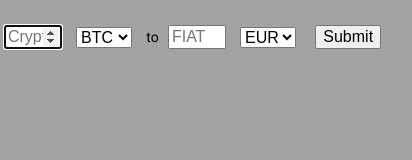
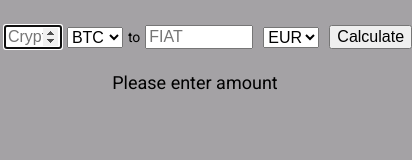
Before and after one commit to Unrealas/Crypto-Calc-Api, a plain HTML site: page index.html in a window 390 px wide. Shown: the whole page, 412 px wide, since content can reach past the window. Drawn offline with Linux system fonts and the light colour scheme; a web font is replaced by a local one.

Commit message:
added fiat to crypto calc

```diff
--- a/css/style.css
+++ b/css/style.css
@@ -34,6 +34,11 @@ body {
     font-size: 26px;
     width: 100px;
 }
+.fiat {
+    font-size: 26px;
+    width: 100px;
+    margin: 0 5px;
+}
 @media (max-width: 600px) {
     .inputs{
         width: 98%;
@@ -47,7 +52,10 @@ body {
     .amount{
         width: 50px;
     }
-    .crypto, .currency, .submit, .amount {
+    .fiat{
+        width: 100px;
+    }
+    .crypto, .currency, .submit, .amount, .fiat{
         font-size: 16px;
     }
 }
--- a/index.html
+++ b/index.html
@@ -35,13 +35,13 @@
         <option value="Litecoin">LTC</option>
     </select>
     <div class="to">to</div>
-    <input class="amount" type="number" placeholder="FIAT">
+    <input class="fiat" type="number" placeholder="FIAT">
     <select class="currency">
         <option value="EUR">EUR</option>
         <option value="USD">USD</option>
     </select>
 
-    <button class="submit">Submit</button>
+    <button class="submit">Calculate</button>
 
 </div>
 
--- a/script.js
+++ b/script.js
@@ -4,10 +4,12 @@ const DOMelements = {
     submit: document.querySelector('.submit'),
     result: document.querySelector('.result'),
     amount: document.querySelector('.amount'),
+    fiat: document.querySelector('.fiat'),
 };
 DOMelements.amount.focus();
-
-
+DOMelements.result.textContent = "Please enter amount";
+DOMelements.amount.value='';
+DOMelements.fiat.value='';
 
 DOMelements.submit.addEventListener('click', function () {
     var url = `https://api.coinmarketcap.com/v1/ticker/${DOMelements.crypto.value}/?convert=${DOMelements.currency.value}`;
@@ -18,9 +20,11 @@ DOMelements.submit.addEventListener('click', function () {
         var usd = data[0].price_usd;
         var symbol = data[0].symbol;
         var amount = DOMelements.amount.value;
-        !amount? amount=1:null;
-        DOMelements.currency.value === 'EUR' ? DOMelements.result.textContent = `${amount} ${symbol} = ${amount*eur} EUR` : null;
-        DOMelements.currency.value === 'USD' ? DOMelements.result.textContent = `${amount} ${symbol} = ${amount*usd} USD` : null;
+        var fiat = DOMelements.fiat.value;
+        amount == 0 ? DOMelements.result.textContent = "Please enter amount" :null;
+        DOMelements.currency.value === 'EUR' && DOMelements.amount.value >0? DOMelements.result.textContent = `${amount} ${symbol} = ${amount*eur} EUR` : null;
+        DOMelements.currency.value === 'USD' && DOMelements.amount.value >0 ? DOMelements.result.textContent = `${amount} ${symbol} = ${amount*usd} USD` : null;
+        DOMelements.fiat.value > 0 && DOMelements.currency.value === 'EUR' ? DOMelements.result.textContent = `${fiat} EUR = ${fiat/eur} ${symbol   }` : null;
 
     });
 
```
